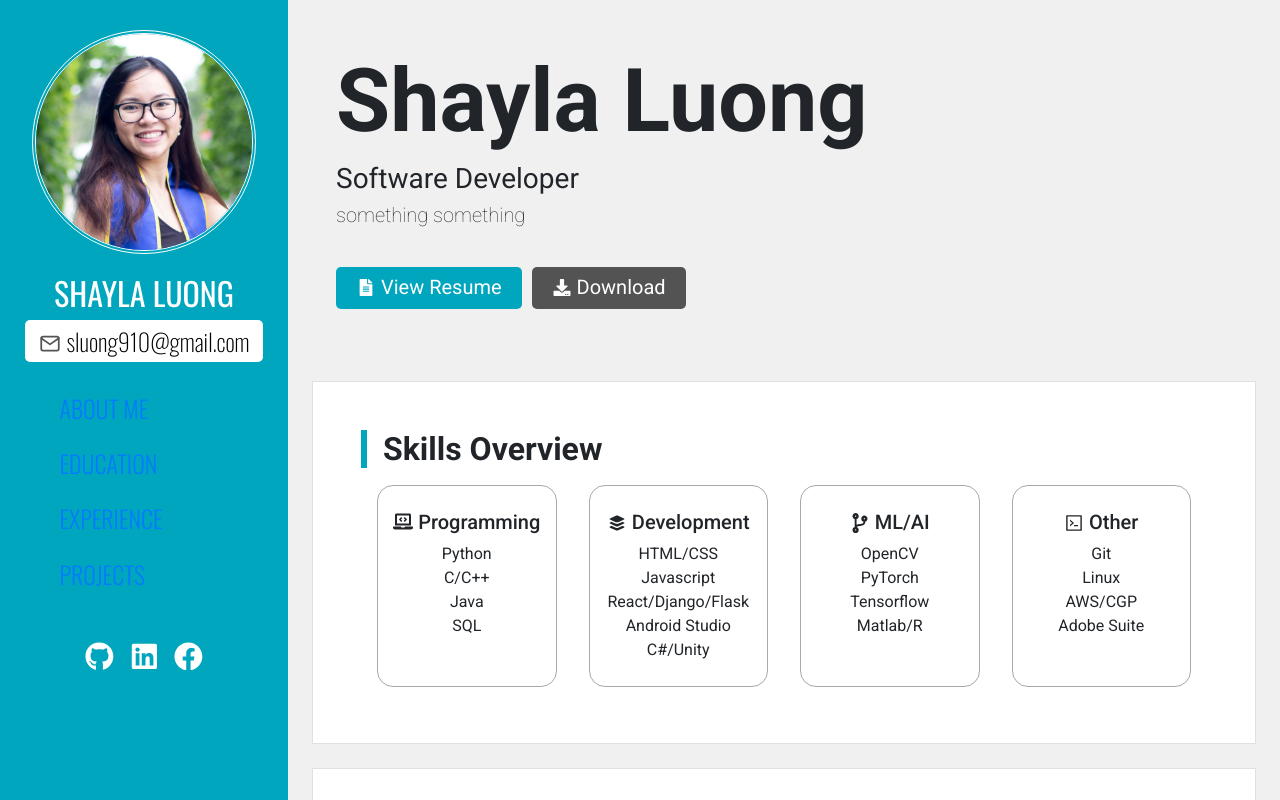
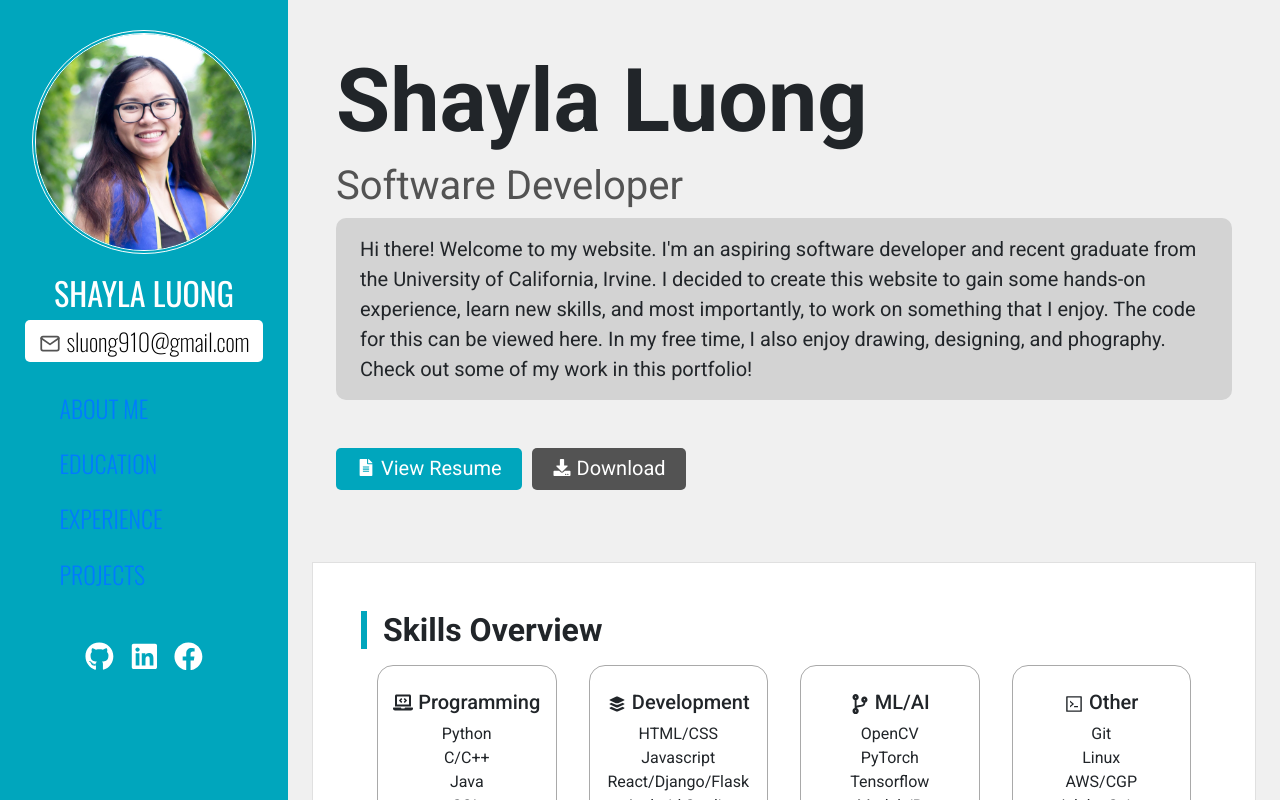
Before and after one commit to sluong-wf/sluong, a React (Create React App) app: page / in a window 1280 px wide. Shown: the top 800 px of the page. Built offline with nearby package versions, Linux system fonts and the light colour scheme.

Commit message:
Add content and update styles for about section

```diff
--- a/src/components/Hero.js
+++ b/src/components/Hero.js
@@ -9,10 +9,10 @@ function Hero(props) {
         <Jumbotron className="bg-transparent jumbotron-fluid p-0">
             <Container fluid={true}>
                 <Row>
-                    <Col md={8} sm={12} className="px-0">
+                    <Col className="px-0 main-section">
                         <h1 className="display-2 font-weight-bolder px-0">{props.name}</h1>
                         <h3 className="display-5 font-weight-normal">{props.title}</h3>
-                        <h3 className="lead font-weight-light">{props.info}</h3>
+                        <p>{props.info}</p>
                     </Col>
                 </Row>
             </Container>
--- a/src/components/Main.js
+++ b/src/components/Main.js
@@ -27,7 +27,11 @@ class Main extends React.Component {
             profile: {
                 name: 'Shayla Luong',
                 title: 'Software Developer',
-                info: 'something something'
+                info: `Hi there! Welcome to my website. I\'m an aspiring software developer and recent graduate
+                    from the University of California, Irvine. I decided to create this website to gain some hands-on
+                    experience, learn new skills, and most importantly, to work on something that I enjoy. The code
+                    for this can be viewed here. In my free time, I also enjoy drawing, designing, and phography. Check
+                    out some of my work in this portfolio!`
             }
         }
     }
--- a/src/index.css
+++ b/src/index.css
@@ -132,6 +132,23 @@ code {
   background: var(--light-gray);
   margin-left:18rem;
   font-family: 'Roboto', sans-serif;
+}
+
+.main-section {
+  max-width: 65rem !important;
+}
+
+.main-section h3 {
+  color: var(--dark-gray);
+  font-size: 40px;
+}
+
+.main-section p {
+  font-size: 20px;
+  font-weight: normal;
+  background-color: lightgray;
+  padding: 1rem 1.5rem;
+  border-radius: 10px;
 }
 
 .about-section {
```
